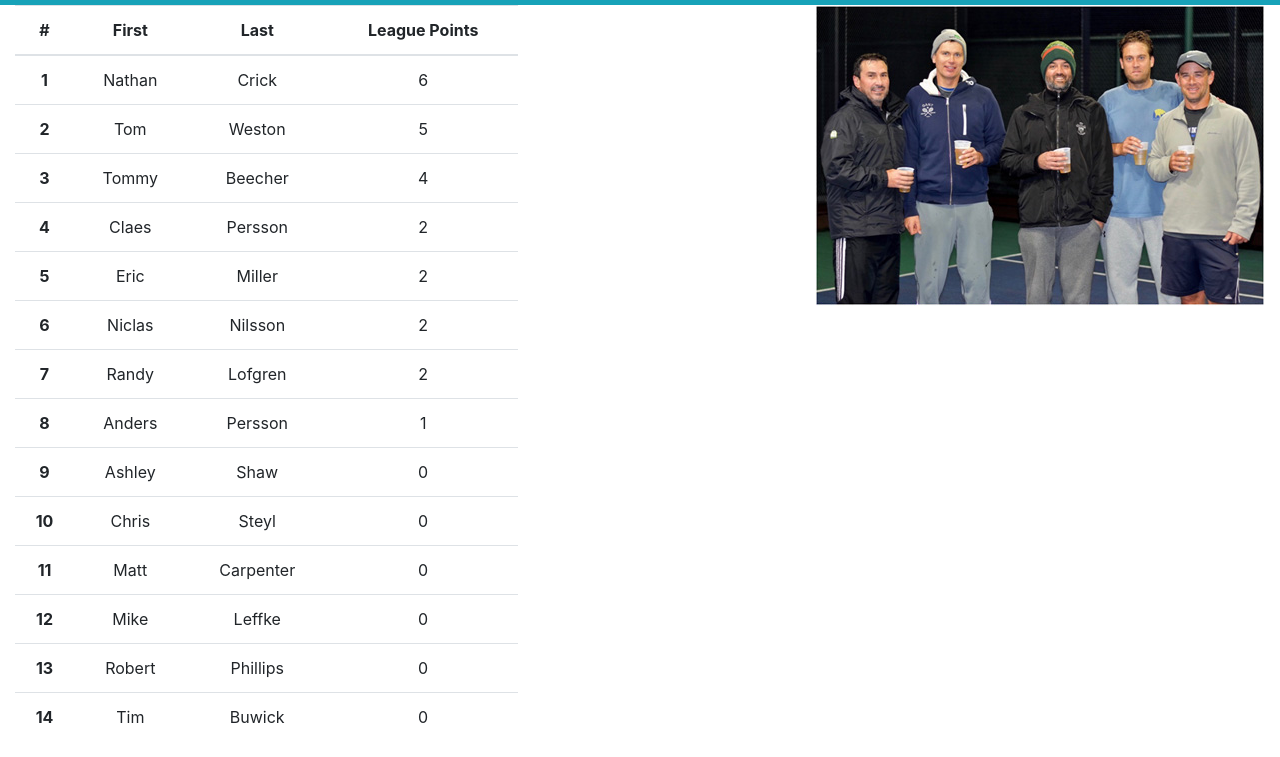
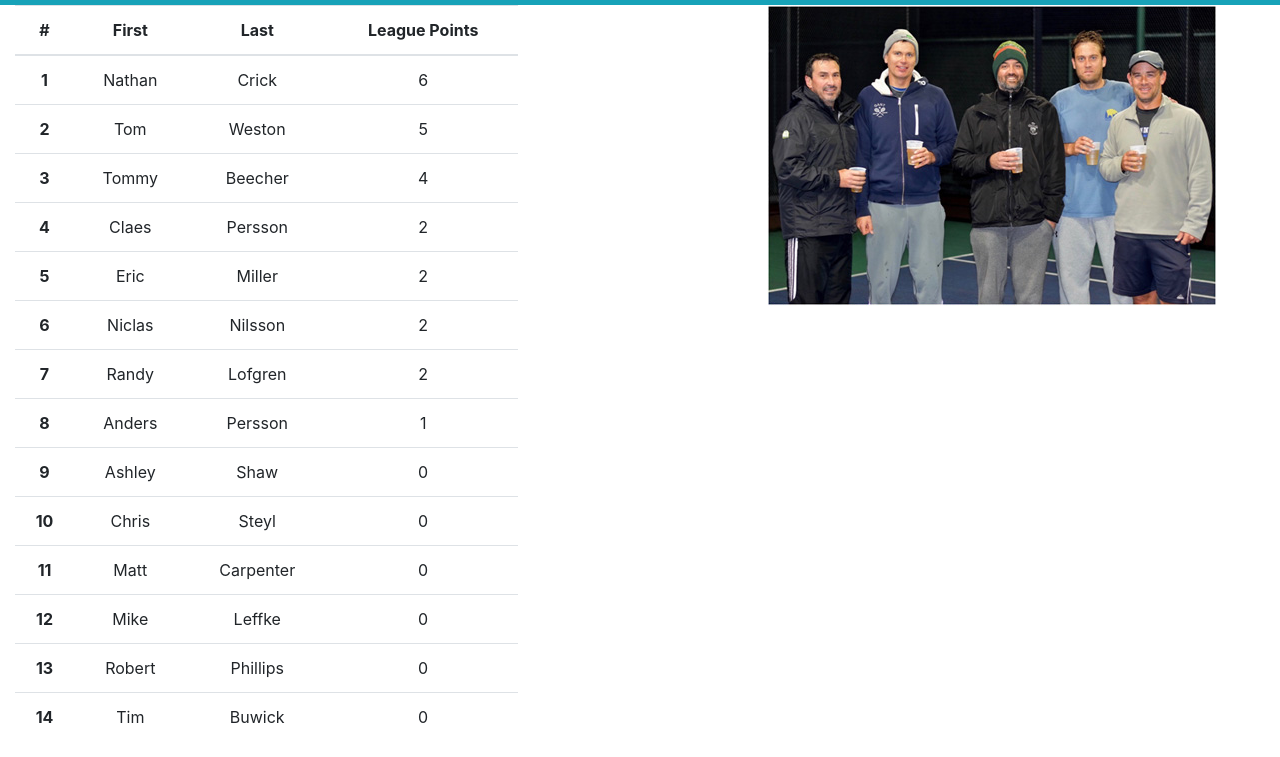
Before and after one commit to RandyLofgren/AmazingPTI, a plain HTML site: page index.html in a window 1280 px wide. Shown: the part 59-816 px from the top of the page. Drawn offline with nearby package versions, Linux system fonts and the light colour scheme.

Commit message:
more margins on pictures

```diff
--- a/index.html
+++ b/index.html
@@ -148,7 +148,7 @@
         </div>
         <div class="col-md-3"></div>
           <div class="col-md-4">
-          <img class="float-right rounded margin-auto" src="./Assests/2017-Mehmet-Varinli-Memorial-PCQ-450.jpg" class="img-fluid" alt="Responsive image">
+          <img class="float-right rounded mr-5" src="./Assests/2017-Mehmet-Varinli-Memorial-PCQ-450.jpg" class="img-fluid" alt="Responsive image">
         </div>
       </div>
 
```
